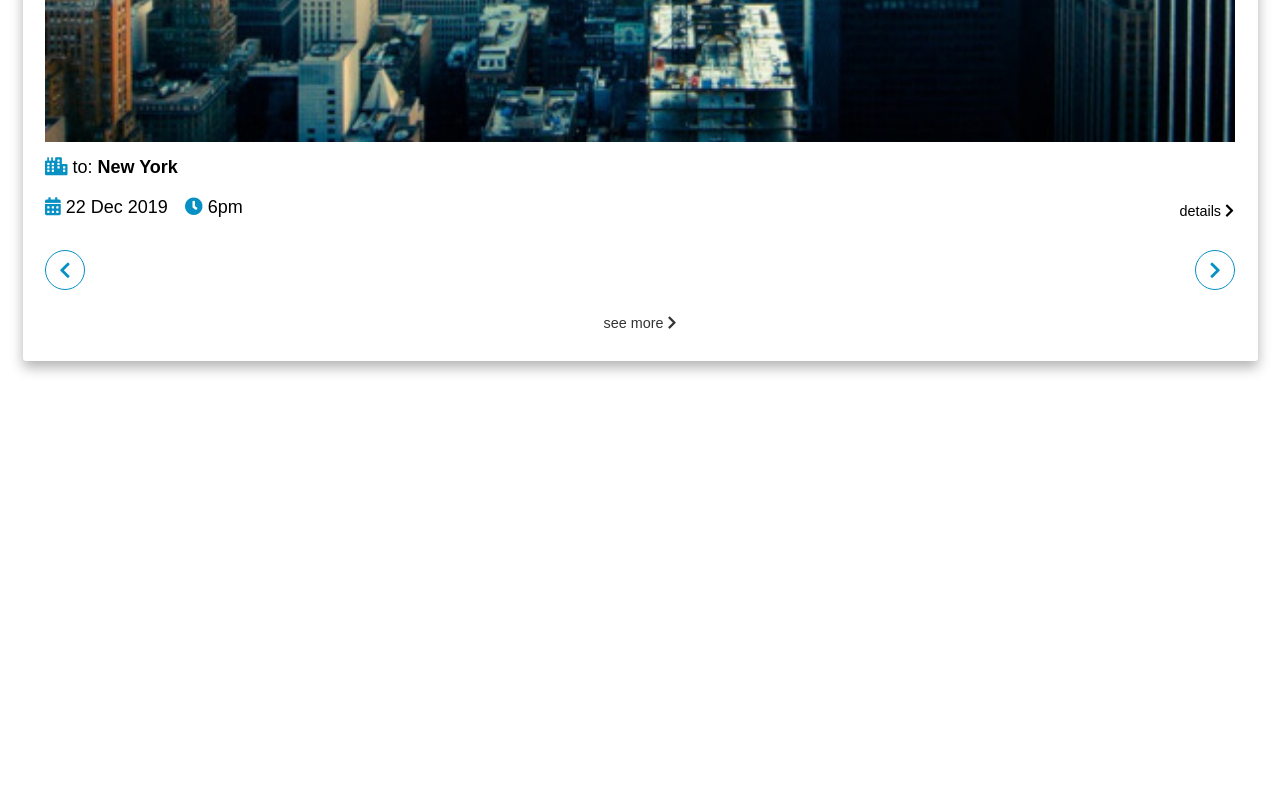
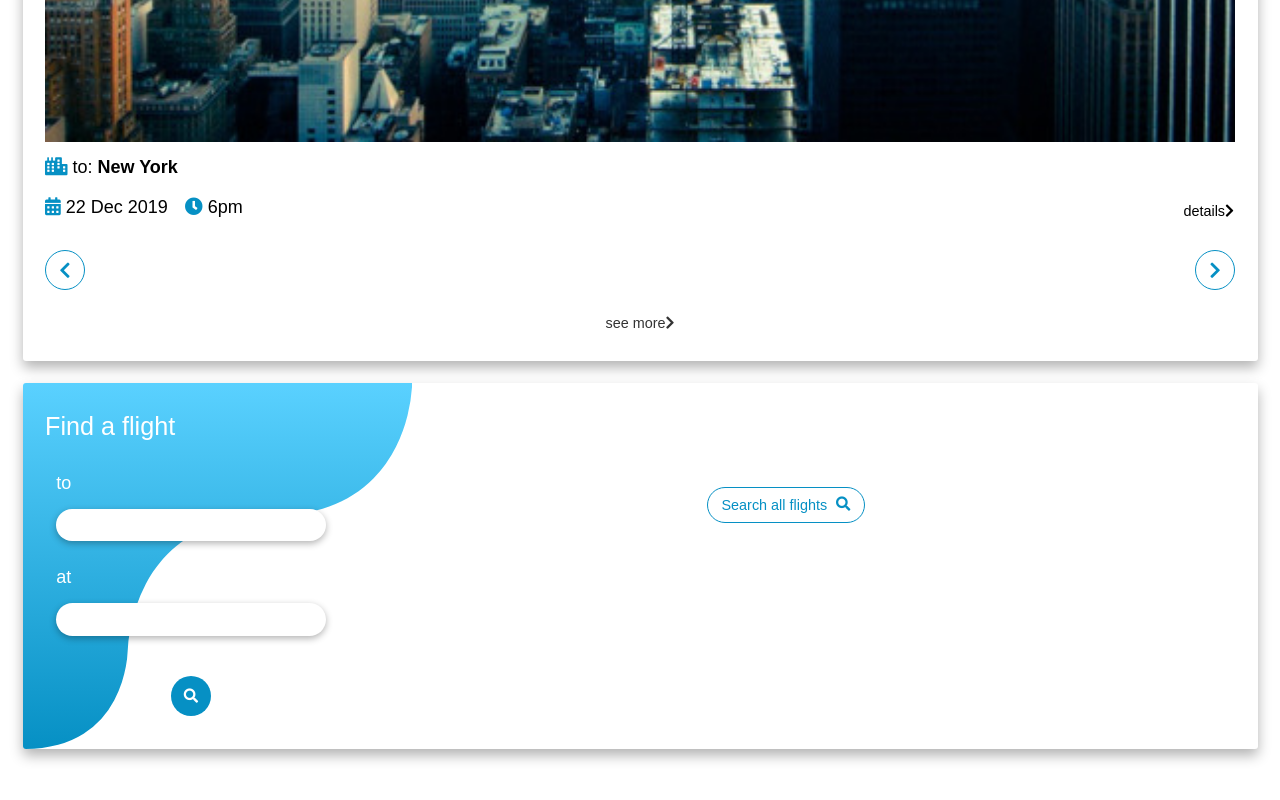
Before and after one commit to kepler003/Skyfly, a website: page index.html in a window 1280 px wide. Shown: the part 964-1764 px from the top of the page. Drawn offline with Linux system fonts and the light colour scheme.

Commit message:
Create 'find' section

```diff
--- a/index.html
+++ b/index.html
@@ -184,6 +184,44 @@
 
     </article>
 
+    <article class="card find">
+
+      <!-- Header -->
+      <header class="card__header">
+        <h2 class="card__heading find__heading">Find a flight</h2>
+      </header>
+
+      <!-- Search flight form -->
+      <form>
+
+        <!-- To -->
+        <div class="form__group find__group--at">
+          <label for="" class="form__label find__label">to</label>
+          <input type="text" class="form__control find__input">
+        </div>
+
+        <!-- At -->
+        <div class="form__group">
+          <label for="" class="form__label find__label">at</label>
+          <input type="text" class="form__control find__input">
+        </div>
+
+        <!-- Search btn -->
+        <div class="form__group">
+          <button type="button" class="btn btn--circle btn--alpha btn--margin-h btn--more">
+            <i class="fas fa-search"></i>
+          </button>
+        </div>
+
+      </form>
+
+      <!-- More -->
+      <button class="btn btn--rounded btn--outline-alpha btn--margin-h btn--more">
+        Search all flights <i class="fas fa-search btn__icon--left"></i>
+      </button>
+
+    </article>
+
   </main>
 
 
--- a/styles/base/blocks/_btn.scss
+++ b/styles/base/blocks/_btn.scss
@@ -2,6 +2,9 @@
 
 
 .btn {
+  @include flex();
+  @include flex-pos();
+
   padding: $gutter-xs $gutter-sm;
 
   font-size: $font-size;
@@ -17,9 +20,6 @@
 
 
   &--squared {
-    @include flex();
-    @include flex-pos();
-
     width: $font-size-4xl;
     height: $font-size-4xl;
 
@@ -29,9 +29,6 @@
   }
 
   &--circle {
-    @include flex();
-    @include flex-pos();
-
     width: $font-size-4xl;
     height: $font-size-4xl;
 
--- a/styles/base/blocks/_form.scss
+++ b/styles/base/blocks/_form.scss
@@ -5,11 +5,14 @@
 
   &__group {
     @include flex();
-    @include flex-pos();
 
     width: 100%;
 
     padding: $gutter-xs 0;
+  }
+
+  &__label {
+    margin-bottom: $gutter-xs;
   }
 
   &__control {
--- /dev/null
+++ b/styles/local/blocks/_find.scss
@@ -0,0 +1,25 @@
+
+
+
+.find {
+  background: url('../../../images/findcurve.svg');
+  background-position: 0 0;
+  background-size: contain;
+  background-repeat: no-repeat;
+
+
+
+  &__heading { color: #fff; }
+
+
+
+  &__group {
+
+    &--at { padding-top: 0; }
+  }
+
+  &__input { border: none; }
+
+  &__label { color: #fff; }
+
+}
--- a/styles/styles.scss
+++ b/styles/styles.scss
@@ -37,6 +37,7 @@
 @import './local/blocks/user';
 @import './local/blocks/scheduled';
 @import './local/blocks/btn';
+@import './local/blocks/find';
 
 
 
```
Also changed, not shown: images/cardcurve.svg (deleted), images/findcurve.svg (added), styles/styles.css, 1 other file.
